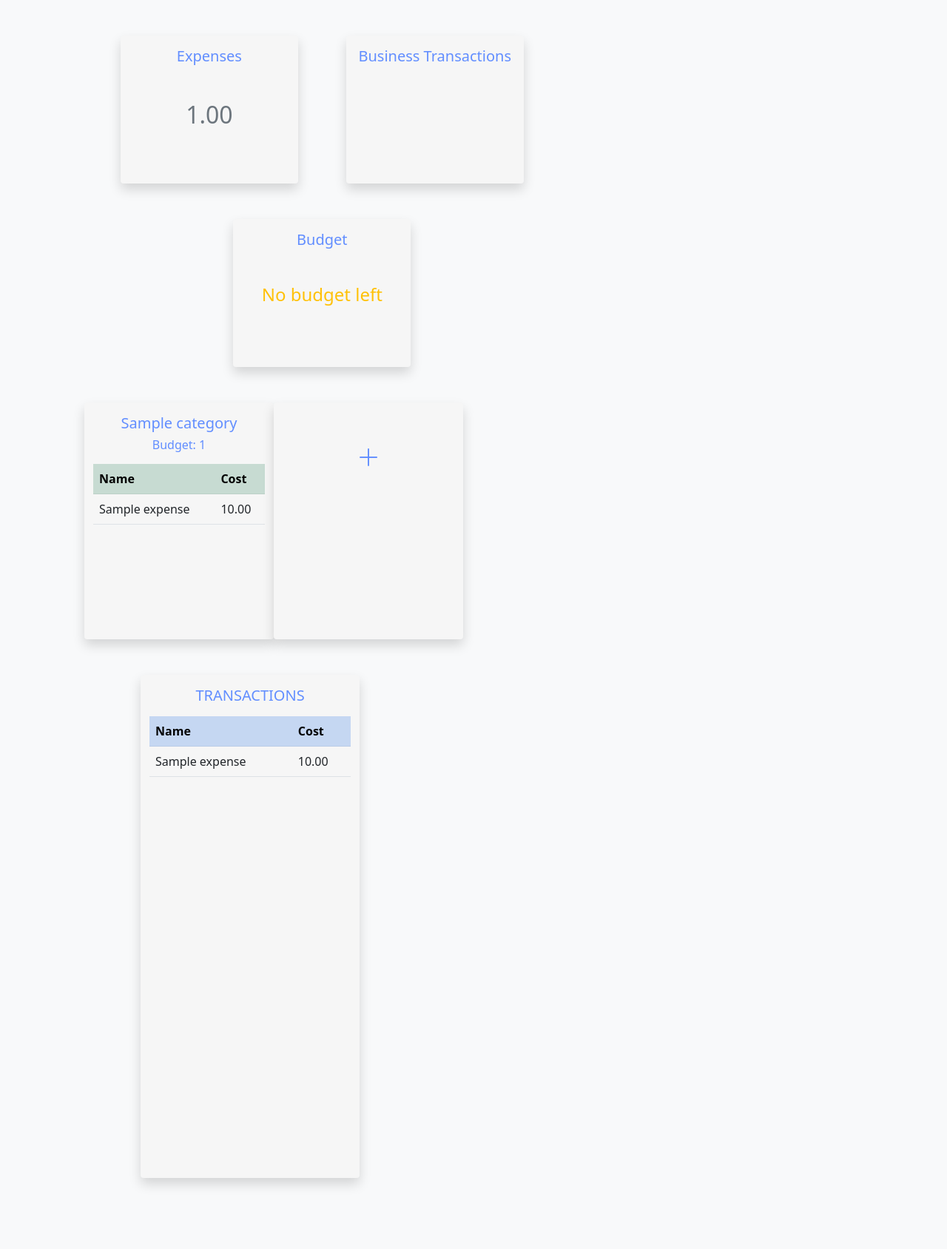
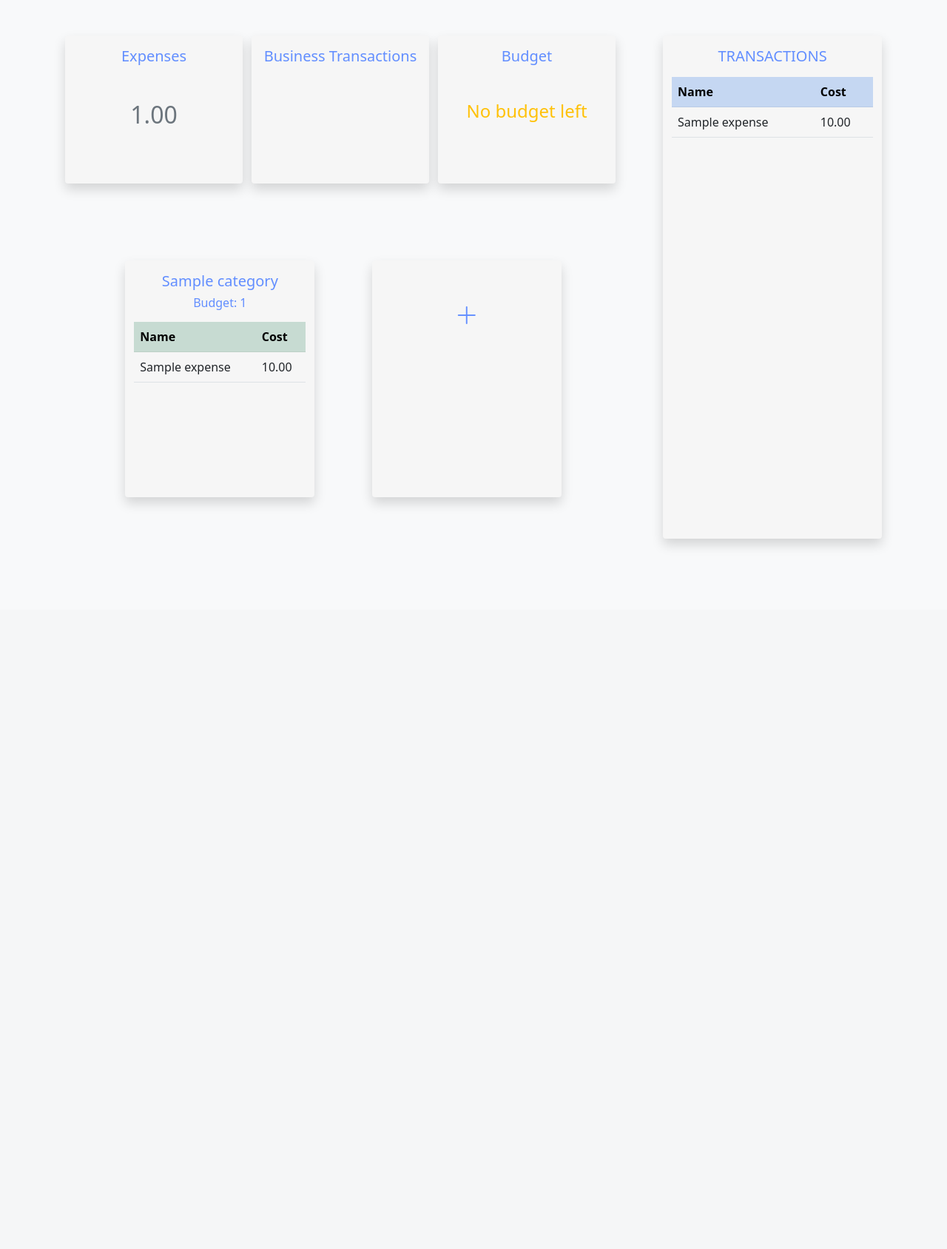
Before and after one commit to 0IUwUL/G-Track, a CodeIgniter app: page /Expense_Tracker_Elec-4/dashboard in a window 1280 px wide. Shown: the part 64-1752 px from the top of the page at 74% size. After the commit the page ends 802 px from the top, so only its background shows below. Run offline with CodeIgniter, Linux system fonts and the light colour scheme; the visitor is signed in with stand-in values (Sample User, id 1); tables that the repository leaves empty hold one stand-in row (values such as "Sample post").

Commit message:
dashboard flexible for desktop and mobile

```diff
--- a/application/views/pages/dashboard.php
+++ b/application/views/pages/dashboard.php
@@ -3,8 +3,8 @@
     redirect("/");
   }
 ?>
-    <div class="container my-5">
-        <div class="row mx-3">
+    <div class="container-fluid my-5">
+        <div class="row mx-3 justify-content-center">
             <div class="row col-8">
                 <div class="row justify-content-evenly">
                     <div class = "status shadow mb-5 rounded">
@@ -32,10 +32,10 @@
                 </div>
         <!--categories-->
                 <div class="row mx-1">
-                    <div class="row row-cols-3">
+                    <div class="row row-col-3 justify-content-evenly">
                         <?php foreach ($display as $title){
                         ?>
-                        <div class = "categories col shadow mb-5 rounded" type="button" data-bs-toggle="modal" data-bs-target="#Expense"
+                        <div class = "categories shadow mb-5 rounded" type="button" data-bs-toggle="modal" data-bs-target="#Expense"
                             id = "E<?php echo $title['id']; ?>"
                             onclick = "exp(<?php echo $title['id']; ?>);"
                             data-id ="<?php echo $title['id']; ?>"
@@ -73,7 +73,7 @@
                         <?php
 
                         }  ?>
-                        <div class = "categories col shadow mb-5 rounded">
+                        <div class = "categories shadow mb-5 rounded">
                             <div class="row d-flex justify-content-center my-auto h5">
                                 <!-- Button trigger modal -->
                                 <button type="button" class="Cadd btn my-5" data-bs-toggle="modal" data-bs-target="#InputModal">
@@ -84,7 +84,7 @@
                     </div>
                 </div>
             </div>
-            <div class = "transaction row col-3 justify-content-center">
+            <div class = "transaction row col-xl-3 justify-content-center">
                 <div class = "list col shadow mb-5 rounded">
                     <div class="row justify-content-center h5 mt-3">
                         TRANSACTIONS
@@ -158,5 +158,3 @@
         </div>
     </div>
 </div>
-
-<script src = "<?php echo base_url('assets/script/script.js')?>"></script>
--- a/assets/css/style.css
+++ b/assets/css/style.css
@@ -30,7 +30,7 @@
 }
 
 .transaction{
-  margin: 0 0 0 5rem;
+  margin: 0 0 0 1rem;
   width: 20rem;
 }
 
```
